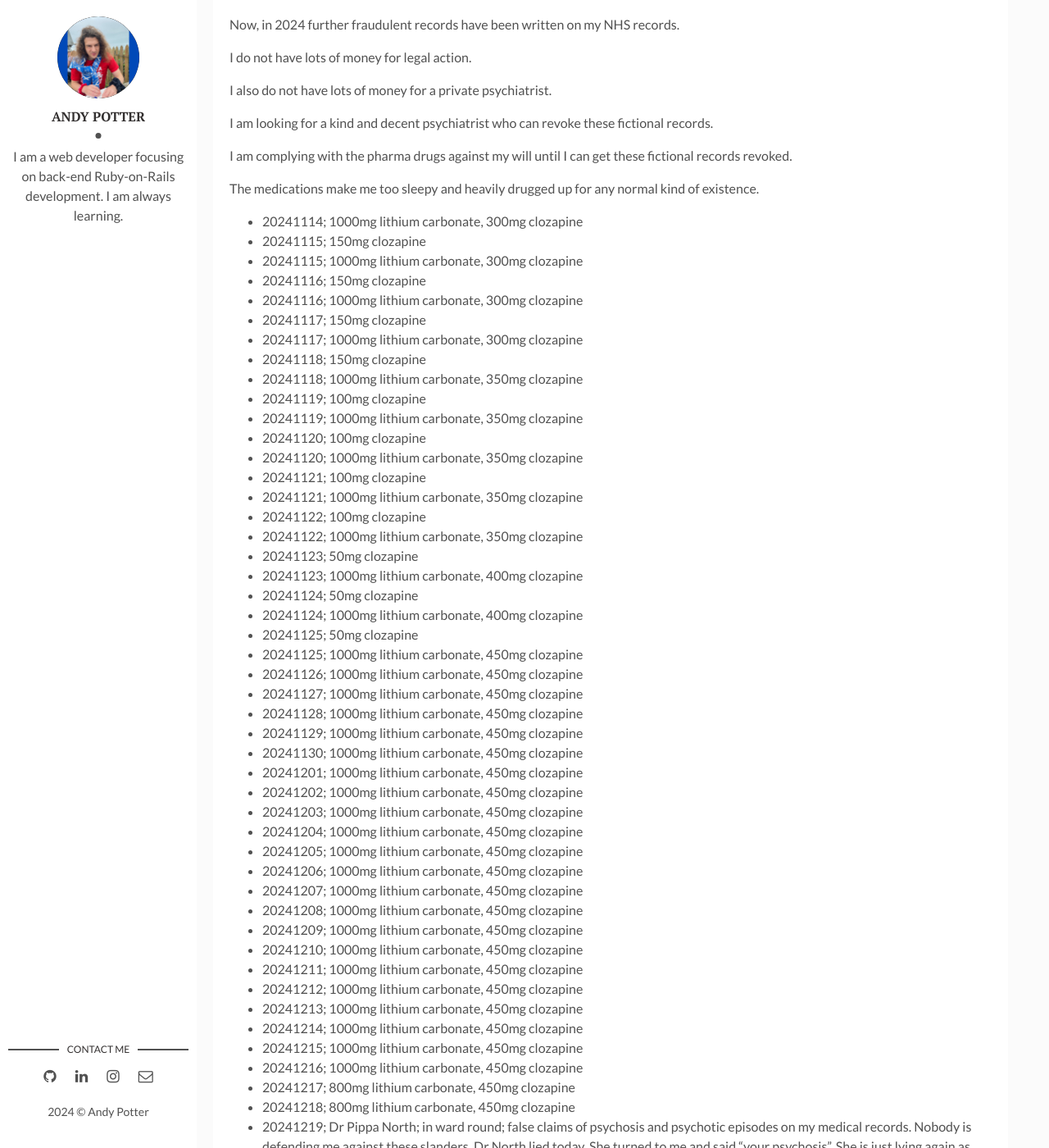
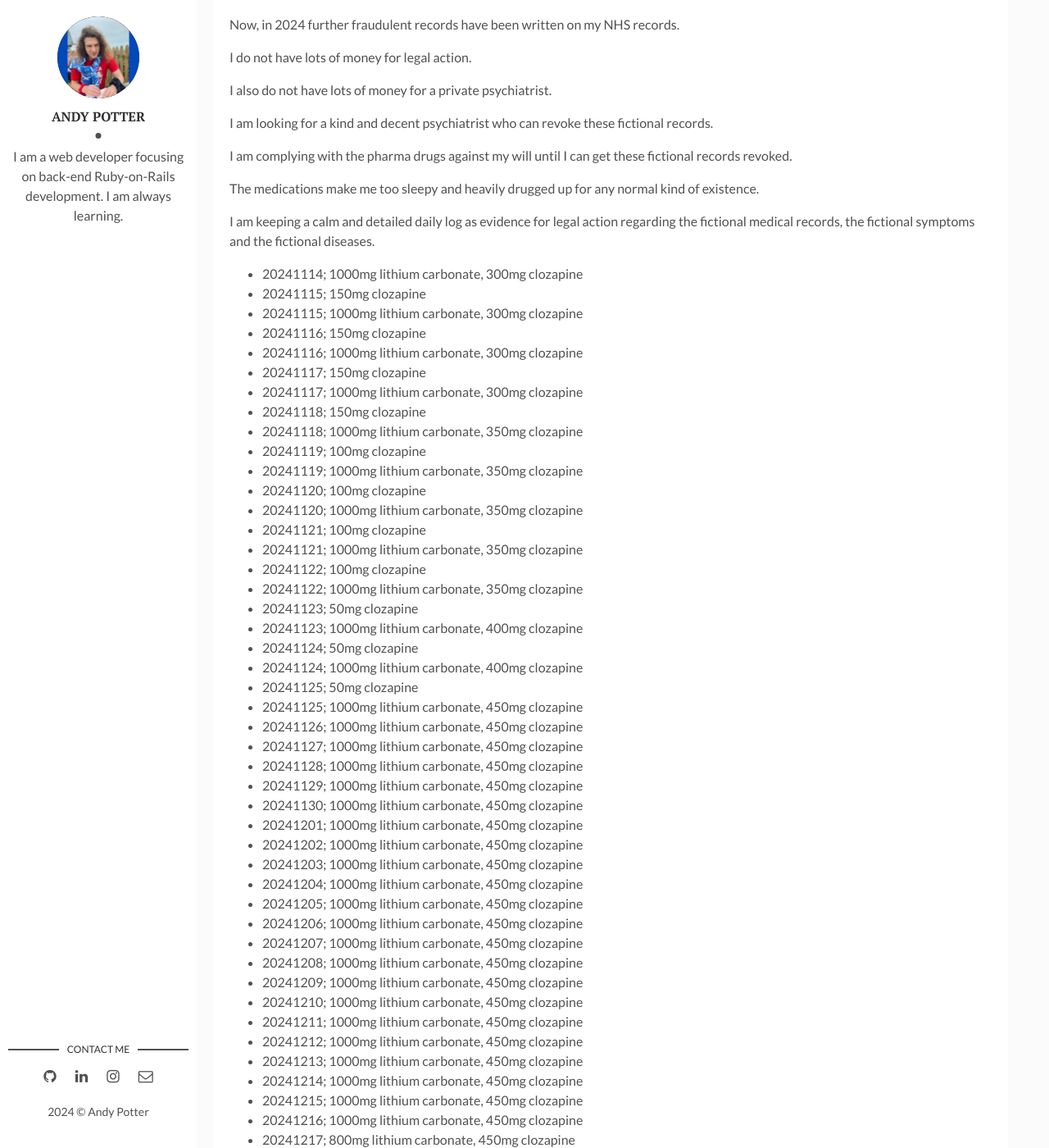
Before and after one commit to QALB-Boy/blog, a Jekyll site: the page built from _posts/2024-11-20-please-help.markdown, in a window 1280 px wide and 1400 px high, scrolled down 774 px. Shown: the whole window at 82% size. Built offline with Jekyll 4.4.1, drawn with Linux system fonts in a browser that asks for light colours; some of the changed text lies outside the part shown.

Commit message:
I am keeping a calm and detailed daily log as evidence for legal action

```diff
--- a/_posts/2024-11-20-please-help.markdown
+++ b/_posts/2024-11-20-please-help.markdown
@@ -22,6 +22,8 @@ I am looking for a kind and decent psychiatrist who can revoke these fictional r
 I am complying with the pharma drugs against my will until I can get these fictional records revoked.
 
 The medications make me too sleepy and heavily drugged up for any normal kind of existence.
+
+I am keeping a calm and detailed daily log as evidence for legal action regarding the fictional medical records, the fictional symptoms and the fictional diseases.
 
 * 20241114; 1000mg lithium carbonate, 300mg clozapine
 * 20241115; 150mg clozapine
```
Also changed, not shown: other parts of _posts/2024-11-20-please-help.markdown (+1 -0 lines).
